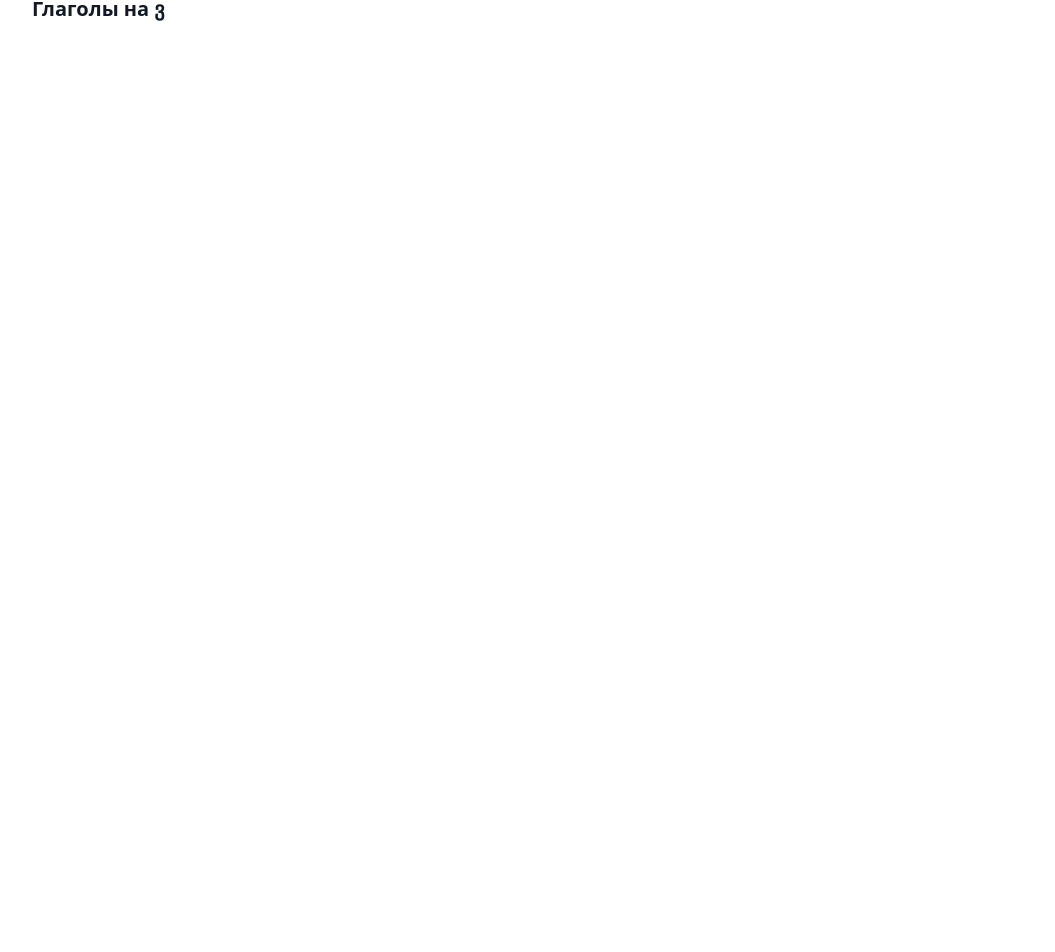
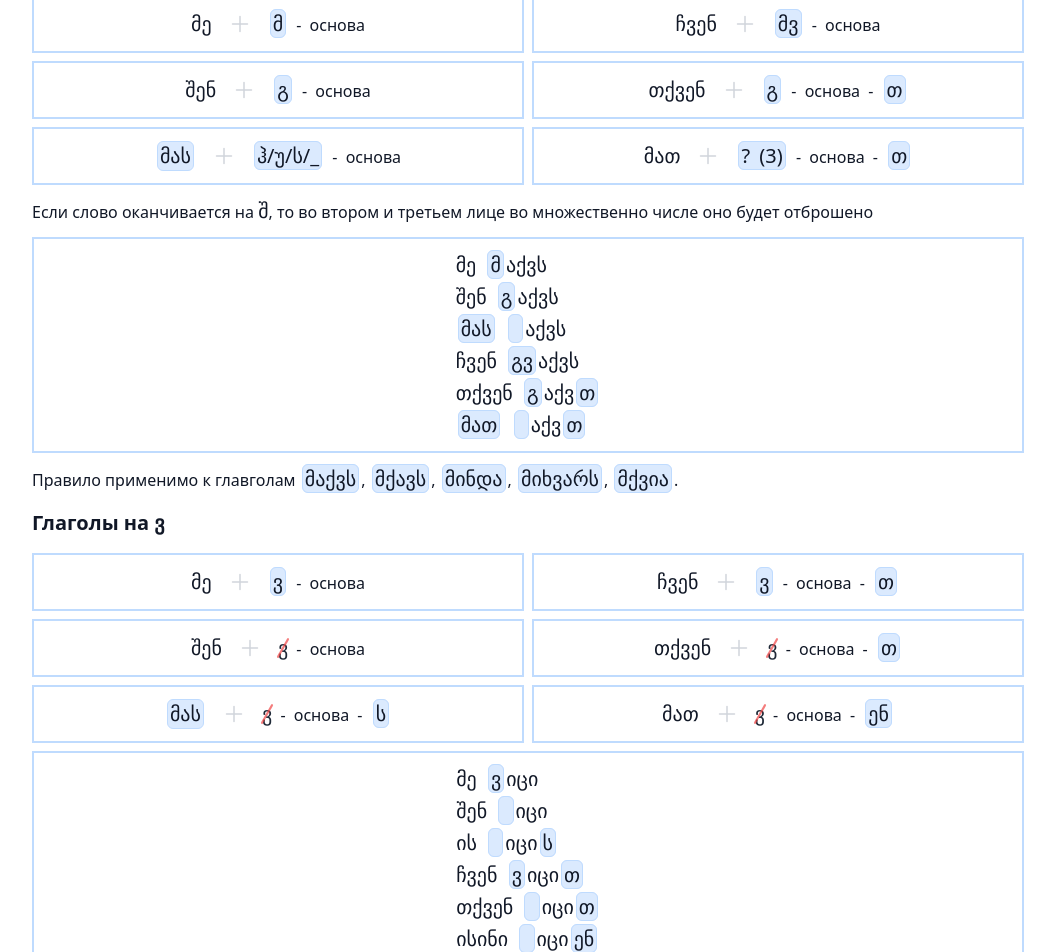
Before and after one commit to birdy90/bederdinov.me_netlify, a React (Create React App) app: page /languages/ge/rules in a window 1280 px wide. Shown: the part 240-1192 px from the top of the page, without its empty margins (112-1167 px from the left). Before the commit the page ends 800 px from the top, so only its background shows below. Built offline with nearby package versions, Linux system fonts and the light colour scheme.

Commit message:
* fixes and verbs

```diff
--- a/src/components/languages/common/Rule.tsx
+++ b/src/components/languages/common/Rule.tsx
@@ -11,7 +11,9 @@ export const Rule = (props: PropsWithChildren<{ className?: string }>) => {
     ].filter(Boolean).join(' ');
 
     return <div
-        className={classes}>
+        className={classes}
+        style={{ wordSpacing: '4px' }}
+    >
         {props.children}
     </div>
 }
--- a/src/components/languages/common/Word.tsx
+++ b/src/components/languages/common/Word.tsx
@@ -8,7 +8,6 @@ export const Word = ({ children, strikethrough, highlighted }: React.PropsWithCh
         'relative text-lg sm:text-xl',
         strikethrough && 'text-gray-800',
         highlighted && 'bg-blue-100 rounded-md border border-blue-200 px-0.5 mx-0.5',
-        // highlighted && 'outline outline-red-400 outline-dotted outline-2 mx-1',
     ].filter(Boolean).join(' ');
 
     return <span className={classNames}>
--- a/src/components/languages/ge/data.ts
+++ b/src/components/languages/ge/data.ts
@@ -61,6 +61,7 @@ export const AllWords: WordsGroup[] = [
             { word: 'ვსაუზმობ', translation: 'завтракаю' },
             { word: 'ვსადილობ', translation: 'обедаю' },
             { word: 'ვვახშმობ', translation: 'ужинаю' },
+            { word: 'მქვია', translation: 'меня зовут' },
 
             { word: 'იარეთ', translation: 'возьмите (вежливо)' },
             { word: 'ინებეთ', translation: 'возьмите (очень вежливо)' },
--- a/src/components/languages/ge/rules/verbs.tsx
+++ b/src/components/languages/ge/rules/verbs.tsx
@@ -1,5 +1,127 @@
+import { Rule } from "../../common/Rule";
+import { Word } from "../../common/Word";
+import { Plus } from "../../common/Plus";
+import { Examples } from "../../common/Examples";
+
 export const VerbsRules = () => <>
     <h3>Глаголы на მ</h3>
 
+    <div className="grid sm:grid-cols-2 sm:grid-rows-3 sm:grid-flow-col gap-2 mb-2">
+        <Rule className="!flex-row">
+            <Word>მე</Word>
+            <Plus/>
+            <div><Word highlighted>მ</Word> - основа</div>
+        </Rule>
+        <Rule className="!flex-row">
+            <Word>შენ</Word>
+            <Plus/>
+            <div><Word highlighted>გ</Word> - основа</div>
+        </Rule>
+        <Rule className="!flex-row">
+            <Word highlighted>მას</Word>
+            <Plus/>
+            <div><Word highlighted>ჰ/უ/ს/_</Word> - основа</div>
+        </Rule>
+
+        <Rule className="!flex-row">
+            <Word>ჩვენ</Word>
+            <Plus/>
+            <div><Word highlighted>მვ</Word> - основа</div>
+        </Rule>
+        <Rule className="!flex-row">
+            <Word>თქვენ</Word>
+            <Plus/>
+            <div><Word highlighted>გ</Word> - основа - <Word highlighted>თ</Word></div>
+        </Rule>
+        <Rule className="!flex-row">
+            <Word>მათ</Word>
+            <Plus/>
+            <div><Word highlighted>? (3)</Word> - основа - <Word highlighted>თ</Word></div>
+        </Rule>
+    </div>
+
+    <p>
+        Если слово оканчивается на <Word>შ</Word>, то во втором и третьем лице во множественно числе оно будет отброшено
+    </p>
+
+    <Rule>
+        <Examples>
+            <Word>მე <Word highlighted>მ</Word>აქვს</Word>
+            <Word>შენ <Word highlighted>გ</Word>აქვს</Word>
+            <Word><Word highlighted>მას</Word> <Word highlighted>&nbsp;</Word>აქვს</Word>
+            <Word>ჩვენ <Word highlighted>გვ</Word>აქვს</Word>
+            <Word>თქვენ <Word highlighted>გ</Word>აქვ<Word highlighted>თ</Word></Word>
+            <Word><Word highlighted>მათ</Word> <Word highlighted>&nbsp;</Word>აქვ<Word highlighted>თ</Word></Word>
+        </Examples>
+    </Rule>
+
+    <p>
+        Правило применимо к главголам <Word highlighted>მაქვს</Word>, <Word highlighted>მქავს</Word>, <Word
+        highlighted>მინდა</Word>, <Word highlighted>მიხვარს</Word>, <Word highlighted>მქვია</Word>.
+    </p>
+
     <h3>Глаголы на ვ</h3>
+
+    <div className="grid sm:grid-cols-2 sm:grid-rows-3 sm:grid-flow-col gap-2 mb-2">
+        <Rule className="!flex-row">
+            <Word>მე</Word>
+            <Plus/>
+            <div><Word highlighted>ვ</Word> - основа</div>
+        </Rule>
+        <Rule className="!flex-row">
+            <Word>შენ</Word>
+            <Plus/>
+            <div><Word strikethrough>ვ</Word> - основа</div>
+        </Rule>
+        <Rule className="!flex-row">
+            <Word highlighted>მას</Word>
+            <Plus/>
+            <div><Word strikethrough>ვ</Word> - основа - <Word highlighted>ს</Word></div>
+        </Rule>
+
+        <Rule className="!flex-row">
+            <Word>ჩვენ</Word>
+            <Plus/>
+            <div><Word highlighted>ვ</Word> - основа - <Word highlighted>თ</Word></div>
+        </Rule>
+        <Rule className="!flex-row">
+            <Word>თქვენ</Word>
+            <Plus/>
+            <div><Word strikethrough>ვ</Word> - основа - <Word highlighted>თ</Word></div>
+        </Rule>
+        <Rule className="!flex-row">
+            <Word>მათ</Word>
+            <Plus/>
+            <div><Word strikethrough>ვ</Word> - основа - <Word highlighted>ენ</Word></div>
+        </Rule>
+    </div>
+
+    <Rule>
+        <Examples>
+            <Word>მე <Word highlighted>ვ</Word>იცი</Word>
+            <Word>შენ <Word highlighted>&nbsp;</Word>იცი</Word>
+            <Word>ის <Word highlighted>&nbsp;</Word>იცი<Word highlighted>ს</Word></Word>
+            <Word>ჩვენ <Word highlighted>ვ</Word>იცი<Word highlighted>თ</Word></Word>
+            <Word>თქვენ <Word highlighted>&nbsp;</Word>იცი<Word highlighted>თ</Word></Word>
+            <Word>ისინი <Word highlighted>&nbsp;</Word>იცი<Word highlighted>ენ</Word></Word>
+        </Examples>
+    </Rule>
+
+    <p>
+        Правило применимо к главголам <Word highlighted>ვიცი</Word>, <Word highlighted>ვსაყზმობ</Word>, <Word
+        highlighted>ვმუშაობ</Word>, <Word highlighted>ვსადილობ</Word>, <Word highlighted>ვვახშმობ</Word>.
+    </p>
+
+    <p>Исключением из этого правила является главгол быть:</p>
+
+    <Rule>
+        <Examples>
+            <Word>მე <Word highlighted>ვ</Word>არ</Word>
+            <Word>შენ <Word highlighted>ხ</Word>არ</Word>
+            <Word>ის/ეს <Word highlighted>&nbsp;</Word>არ<Word highlighted>ის</Word></Word>
+            <Word>ჩვენ <Word highlighted>ვ</Word>არ<Word highlighted>თ</Word></Word>
+            <Word>თქვენ <Word highlighted>ხ</Word>არ<Word highlighted>თ</Word></Word>
+            <Word>ისინი <Word highlighted>&nbsp;</Word>არ<Word highlighted>იან</Word></Word>
+        </Examples>
+    </Rule>
 </>
```
